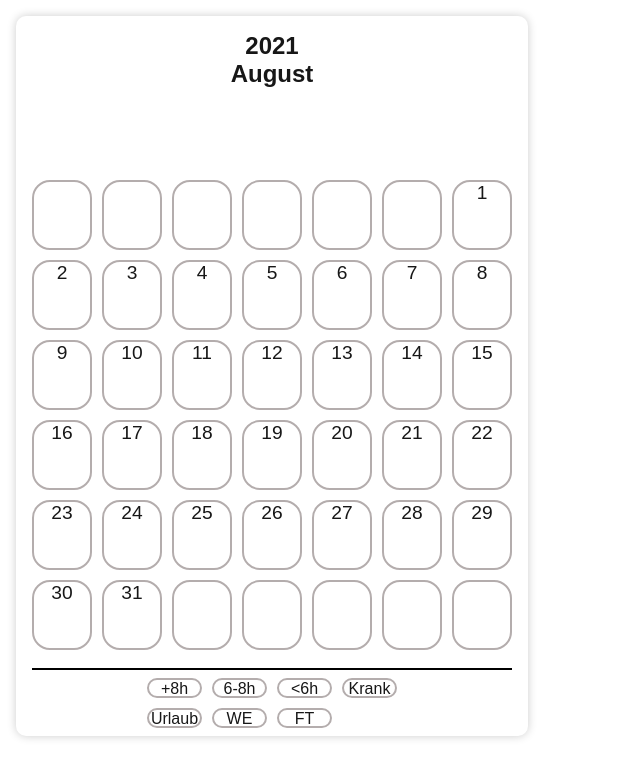
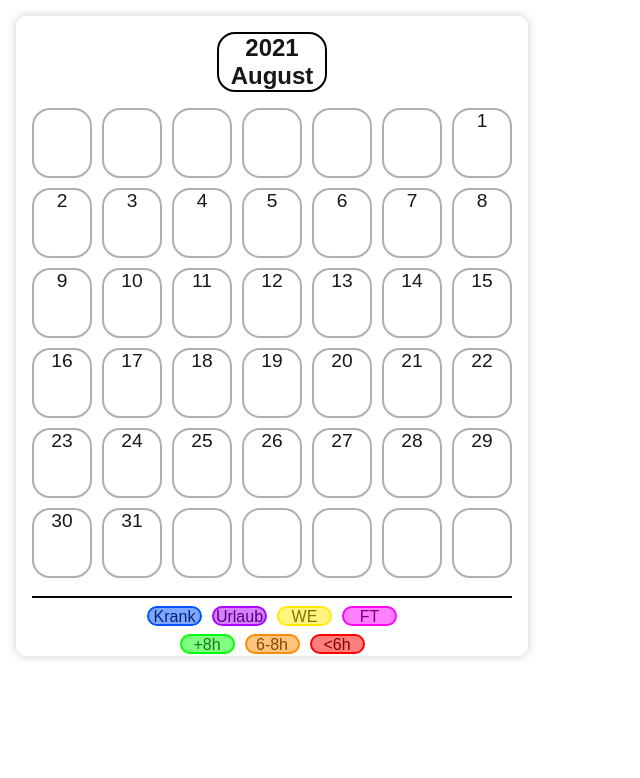
Before and after one commit to justusbruegmann/stechuhr, a Next.js app: page /kalender in a window 1280 px wide. Shown: the top 778 px of the page, without its empty margins (0-640 px from the left). Built offline with nearby package versions, Linux system fonts and the light colour scheme.

Commit message:
Legende Design

```diff
--- a/src/app/kalender/kalender.module.css
+++ b/src/app/kalender/kalender.module.css
@@ -11,6 +11,11 @@
     flex-direction: column;
     align-items: center;
     margin-bottom: 1rem;
+
+    width: 110px;
+
+    border: 2px solid black;
+    border-radius: 18px;
 }
 
 .kalender_date {
@@ -26,7 +31,7 @@
     grid-template-rows: repeat(6, 1fr);
     gap: 10px;
 
-    padding-top: 2cm;
+    /*padding-top: 2cm;*/
 }
 
 .kalender_day {
@@ -55,19 +60,29 @@
 }
 
 
-.kalender_legende {
+.kalender_legende1 {
     display: grid;
     grid-template-columns: repeat(4, 1fr);
-    grid-template-rows: 2fr;
+    grid-template-rows: auto;
     gap: 10px;
 
     margin-top: 0.5rem;
+    justify-content: center;
 }
-.kalender_symbole{
+.kalender_legende2 {
+    display: grid;
+    grid-template-columns: repeat(3, 1fr);
+    grid-template-rows: auto;
+    gap: 10px;
+
+    margin-top: 0.5rem;
+    justify-content: center;
+}
+
+.kalender_symbole {
     display: flex;
     justify-content: center;
     width: 55px;
     height: 20px;
     border-radius: 18px;
-    border: 2px solid rgb(180, 173, 173);
 }
--- a/src/app/kalender/page.tsx
+++ b/src/app/kalender/page.tsx
@@ -3,6 +3,7 @@ import Card from "@/components/layout/Card";
 import styles from "./kalender.module.css"
 
 export default function Kalender() {
+    // --- Kalender ---
     const aktTag = new Date(2021, 7, 1);
     const aktMonat = aktTag.getMonth();
     const aktJahr = aktTag.getFullYear();
@@ -26,8 +27,58 @@ export default function Kalender() {
         }
     }
 
+
+    // --- Legende ---
+    const symbole = [
+        {
+            text: "Krank",
+            color: "rgb(0, 37, 116)",
+            backgroundColor: "rgba(0, 81, 255, 0.5)",
+            borderColor: "rgb(0, 81, 255)"
+        },
+        {
+            text: "Urlaub",
+            color: "rgb(82, 0, 120)",
+            backgroundColor: "rgba(174, 0, 255, 0.5)",
+            borderColor: "rgb(174, 0, 255)"
+        },
+        {
+            text: "WE",
+            color: "rgb(126, 115, 0)",
+            backgroundColor: "rgba(255, 234, 0, 0.5)",
+            borderColor: "rgb(255, 234, 0)"
+        },
+        {
+            text: "FT",
+            color: "rgb(124, 0, 124)",
+            backgroundColor: "rgba(255, 0, 255, 0.5)",
+            borderColor: "rgb(255, 0, 255)"
+        },
+        {
+            text: "+8h",
+            color: "rgb(30, 114, 30)",
+            backgroundColor: "rgba(0, 255, 0, 0.5)",
+            borderColor: "rgb(0, 255, 0)"
+        },
+        {
+            text: "6-8h",
+            color: "rgb(130, 72, 0)",
+            backgroundColor: "rgba(255, 140, 0, 0.5)",
+            borderColor: "rgb(255, 140, 0)"
+        },
+        {
+            text: "<6h",
+            color: "rgb(128, 0, 0)",
+            backgroundColor: "rgba(255, 0, 0, 0.5)",
+            borderColor: "rgb(255, 0, 0)"
+        },
+    ];
+
+    const legende1Symbole = symbole.slice(0, 4);
+    const legende2Symbole = symbole.slice(4);
+
     return (
-        <Card width={"40vw"} height={"90vh"}>
+        <Card width={"40vw"} /*height={"90vh"}*/ height={"80vh"}>
             <div className={styles.kalender_container}>
                 <div className={styles.kalender_header}>
                     <div className={styles.kalender_date}>{aktJahr}</div>
@@ -43,15 +94,36 @@ export default function Kalender() {
                 <br />
                 <hr className={styles.linie} />
 
-                <div className={styles.kalender_legende}>
-                    <span className={styles.kalender_symbole}>+8h</span>
-                    <span className={styles.kalender_symbole}>6-8h</span>
-                    <span className={styles.kalender_symbole}>&lt;6h</span>
-                    <span className={styles.kalender_symbole}>Krank</span>
-                    <span className={styles.kalender_symbole}>Urlaub</span>
-                    <span className={styles.kalender_symbole}>WE</span>
-                    <span className={styles.kalender_symbole}>FT</span>
+                <div className={styles.kalender_legende1}>
+                    {legende1Symbole.map((symbol, index) => (
+                        <span
+                            key={index}
+                            className={styles.kalender_symbole}
+                            style={{
+                                color: symbol.color,
+                                backgroundColor: symbol.backgroundColor,
+                                border: `2px solid ${symbol.borderColor}`
+                            }}
+                        >
+                            {symbol.text}
+                        </span>
+                    ))}
+                </div>
 
+                <div className={styles.kalender_legende2}>
+                    {legende2Symbole.map((symbol, index) => (
+                        <span
+                            key={index}
+                            className={styles.kalender_symbole}
+                            style={{
+                                color: symbol.color,
+                                backgroundColor: symbol.backgroundColor,
+                                border: `2px solid ${symbol.borderColor}`
+                            }}
+                        >
+                            {symbol.text}
+                        </span>
+                    ))}
                 </div>
             </div>
         </Card>
```
